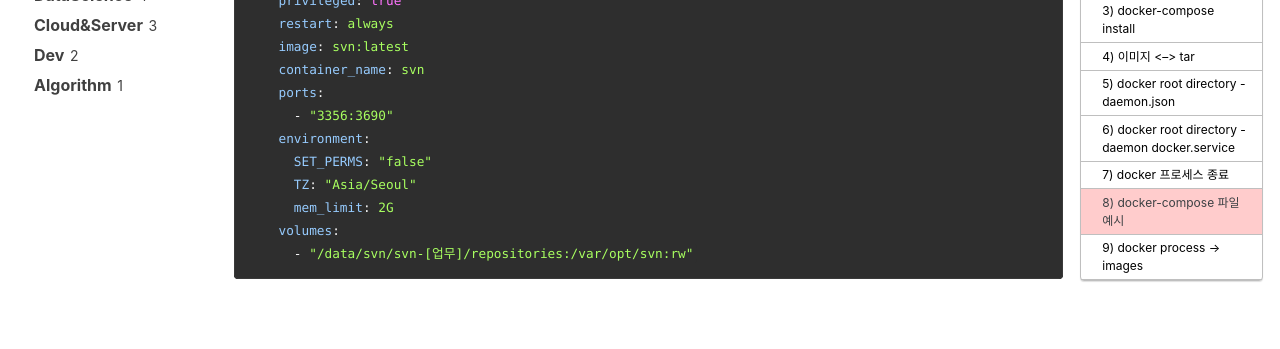
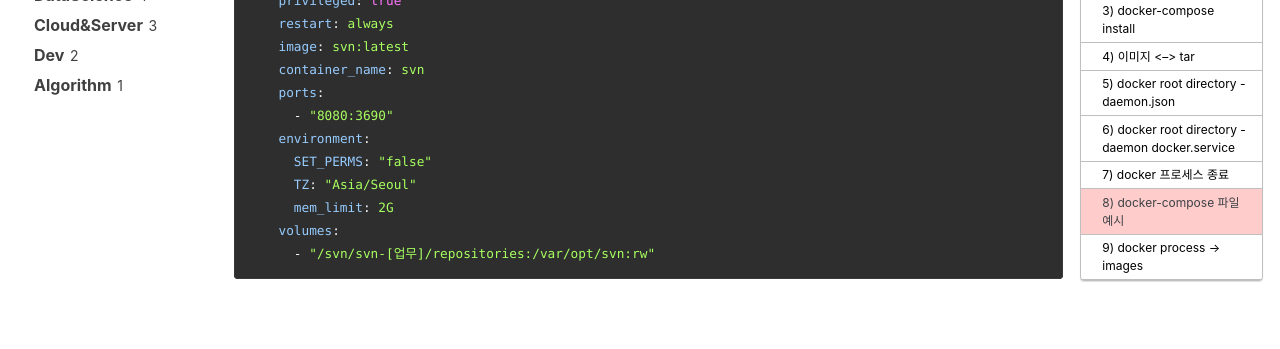
Before and after one commit to MeteorNote/MeteorNote.github.io, a Jekyll site: the page built from _posts/04. DevOps/DevOps-WorkNote/2024-09-21-WorkNote-Docker.md, in a window 1280 px wide and 900 px high, scrolled down 2523 px. Shown: the part 152-501 px from the top of the window. Built offline with Jekyll 4.4.1, drawn with Linux system fonts in a browser that asks for light colours; cached includes are drawn as plain includes; some web fonts are replaced; comment, search, counter and statistics services are not loaded.

Commit message:
Update 2024-09-21-WorkNote-Docker.md

````diff
--- a/_posts/04. DevOps/DevOps-WorkNote/2024-09-21-WorkNote-Docker.md
+++ b/_posts/04. DevOps/DevOps-WorkNote/2024-09-21-WorkNote-Docker.md
@@ -110,13 +110,13 @@ services:
     image: svn:latest
     container_name: svn
     ports:
-      - "3356:3690"
+      - "8080:3690"
     environment:
       SET_PERMS: "false"
       TZ: "Asia/Seoul"
       mem_limit: 2G
     volumes:
-      - "/data/svn/svn-[업무]/repositories:/var/opt/svn:rw"
+      - "/svn/svn-[업무]/repositories:/var/opt/svn:rw"
 ```
 <br>
 
````
